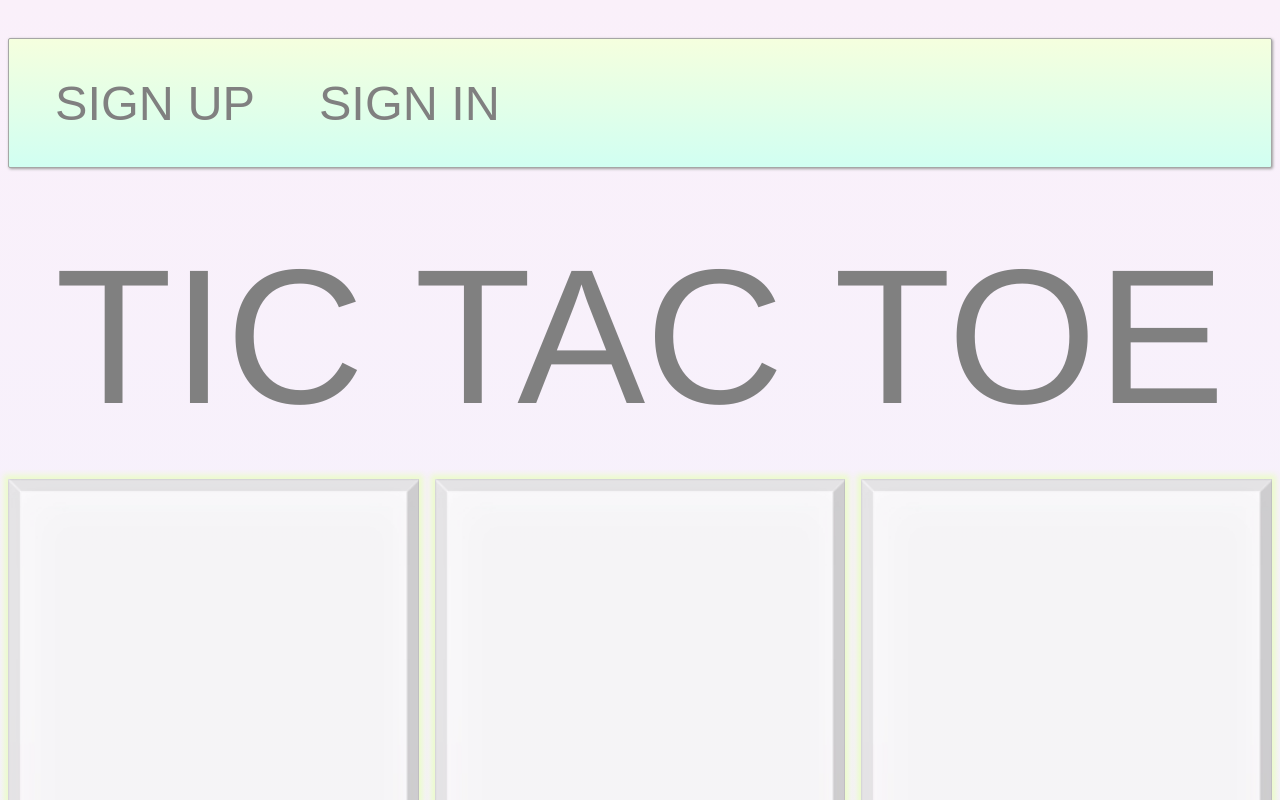
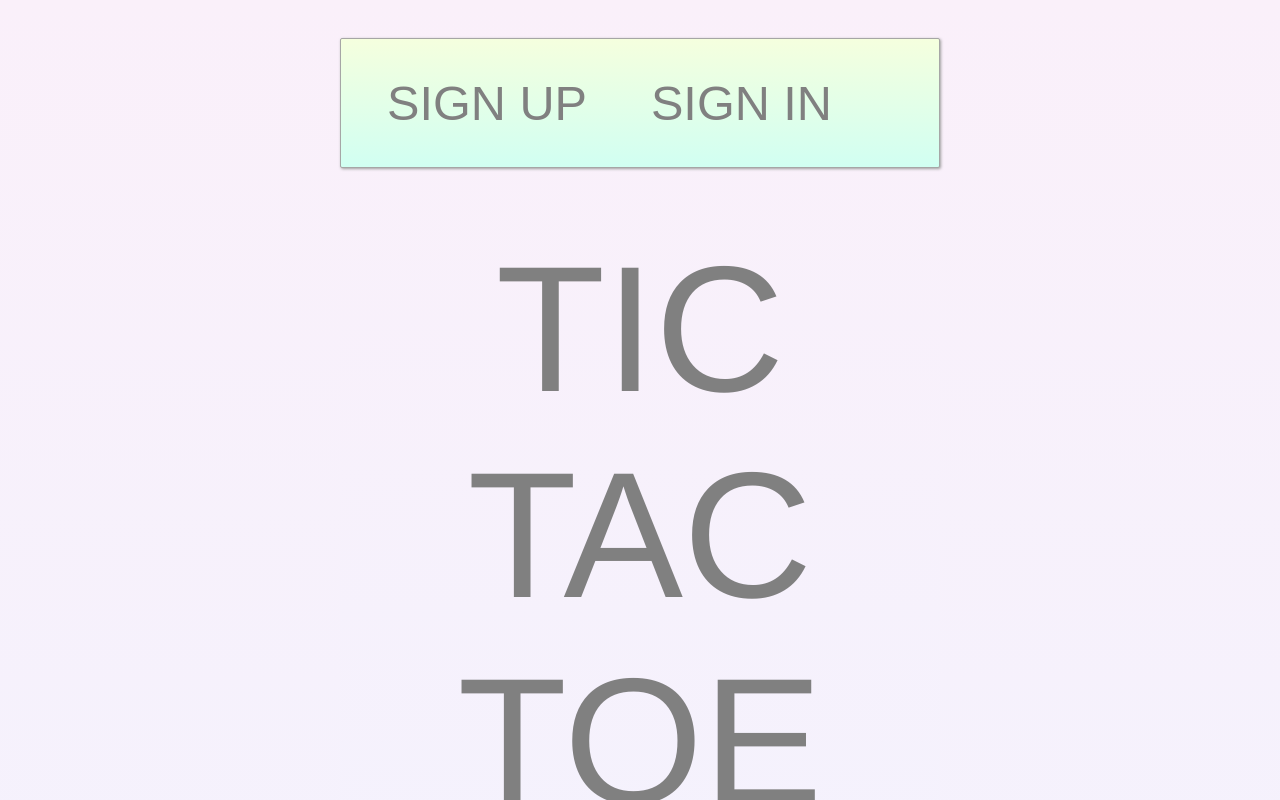
Before and after one commit to rachaelmillerdesign/tic-tac-toe-General-Assembly, a website built with webpack: page index.html in a window 1280 px wide. Shown: the top 800 px of the page. Built offline with nearby package versions, Linux system fonts and the light colour scheme.

Commit message:
committing prior to making significant change to @media css structure

```diff
--- a/assets/styles/index.scss
+++ b/assets/styles/index.scss
@@ -10,6 +10,16 @@ $pink: #fce5eb;
 // GRADIENT + GLOW
 // ~~~~~~~~~~~~~~~~~~~~~
 
+@media screen and (min-width: 600px) {
+  h1 {
+    font-size: 98px;
+  }
+}
+
+@media screen and (max-width: 600px) { //if smaller than 600px
+
+}
+
 body {
   background: rgba(250,240,250,1);
   background: -moz-linear-gradient(top, rgba(250,240,250,1) 0%, rgba(240,243,255,1) 87%, rgba(240,243,255,1) 100%);
@@ -19,7 +29,10 @@ body {
   background: -ms-linear-gradient(top, rgba(250,240,250,1) 0%, rgba(240,243,255,1) 87%, rgba(240,243,255,1) 100%);
   background: linear-gradient(to bottom, rgba(250,240,250,1) 0%, rgba(240,243,255,1) 87%, rgba(240,243,255,1) 100%);
   filter: progid:DXImageTransform.Microsoft.gradient( startColorstr='#faf0fa', endColorstr='#f0f3ff', GradientType=0 );
+  max-width: 600px;
+  margin: auto;
 }
+
 
 @keyframes glow {
   from {
@@ -41,16 +54,21 @@ body {
 
 .container {
   display: grid;
-  // font-size: 5vw;
   grid-template: repeat(3, 1fr) / repeat(3, 1fr);
   grid-gap: 1.25vw;
-
   }
 
-// .maxWidth {
-//   margin: auto 0;
-//
-// }
+.maxWidth {
+
+  background: rgba(250,240,250,1);
+  background: -moz-linear-gradient(top, rgba(250,240,250,1) 0%, rgba(240,243,255,1) 87%, rgba(240,243,255,1) 100%);
+  background: -webkit-gradient(left top, left bottom, color-stop(0%, rgba(250,240,250,1)), color-stop(87%, rgba(240,243,255,1)), color-stop(100%, rgba(240,243,255,1)));
+  background: -webkit-linear-gradient(top, rgba(250,240,250,1) 0%, rgba(240,243,255,1) 87%, rgba(240,243,255,1) 100%);
+  background: -o-linear-gradient(top, rgba(250,240,250,1) 0%, rgba(240,243,255,1) 87%, rgba(240,243,255,1) 100%);
+  background: -ms-linear-gradient(top, rgba(250,240,250,1) 0%, rgba(240,243,255,1) 87%, rgba(240,243,255,1) 100%);
+  background: linear-gradient(to bottom, rgba(250,240,250,1) 0%, rgba(240,243,255,1) 87%, rgba(240,243,255,1) 100%);
+  filter: progid:DXImageTransform.Microsoft.gradient( startColorstr='#faf0fa', endColorstr='#f0f3ff', GradientType=0 );
+}
 
 .square {
   // align-items: center;
@@ -84,7 +102,7 @@ h1 {
   color: grey;
   font-family: 'Helvetica', sans-serif;
   font-weight: 325;
-  font-size: 15vw;
+  font-size: 14vw;
   text-align: center;
   -webkit-margin-before: 2.5vw;
   -webkit-margin-after: 2.5vw;
@@ -113,7 +131,7 @@ p {
 }
 
 ul.nav {
-    margin-top: 5vw;
+    margin-top: 6vw;
     list-style: none;
     height: 10vw; line-height: 10vw;
     font-family: Arial, Helvetica, sans-serif;
--- a/index.html
+++ b/index.html
@@ -10,7 +10,7 @@
 </head>
 
 <body class="container-fluid">
-<span class="maxWidth">
+<div class="maxWidth">
 
   <ul id='topNav' class='nav'>
     <li><a id='signUpNav'>SIGN UP</a></li>
@@ -128,7 +128,7 @@ NEW FORMS
     <li><a id='getUnfinishedGamesNav'>UNFINISHED GAMES</a></li>
     <li><a id='quitNav'>QUIT</a></li>
   </ul>
-</span>
+</div>
 </body>
 
 </html>
```
